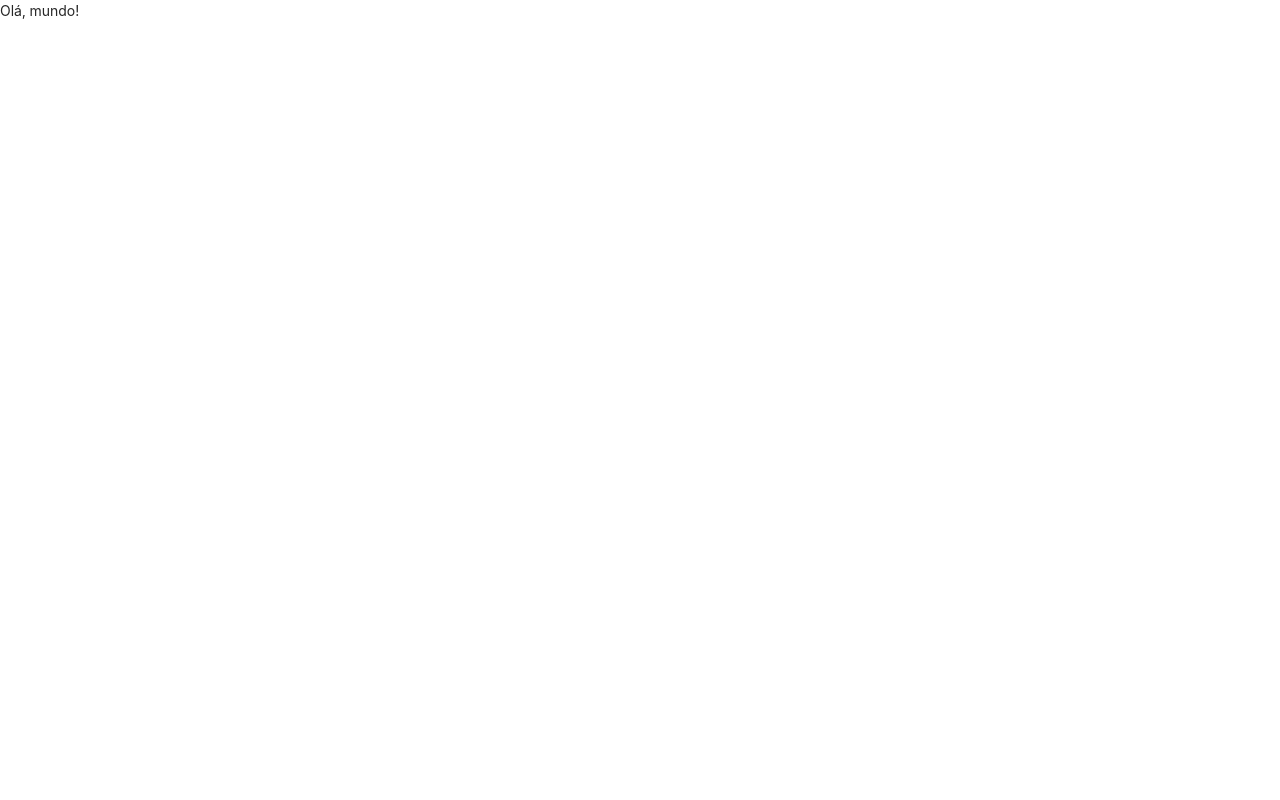
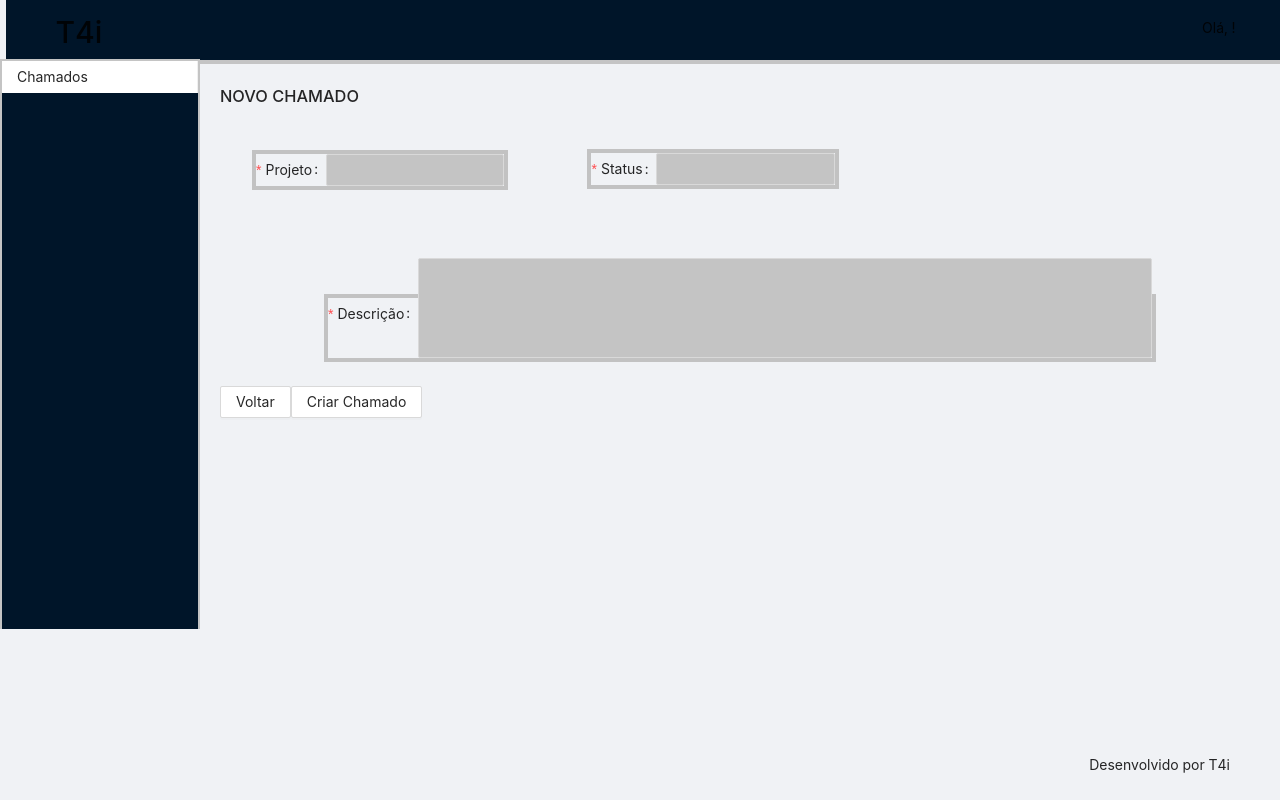
Before and after one commit to thallenk/call-list-training, a React (Create React App) app: page /create-call in a window 1280 px wide. Built offline with nearby package versions, Linux system fonts and the light colour scheme.

Commit message:
Add createCall form version0

```diff
--- a/src/app/Dashboard/Dashboard.css
+++ b/src/app/Dashboard/Dashboard.css
@@ -20,6 +20,7 @@
 .ant-layout-sider-dark{
     background-color: white;
     margin-top: 4.6%;
+    height: 100%;
 
 }
 
@@ -27,8 +28,8 @@
 .ant-menu {
 
     background-color: white;
-    border: 2px solid #c4c4c4;
-    height: 100%;
+
+
 
 
 }
@@ -59,3 +60,18 @@
     float: right;
     margin-bottom: 20px;
 }
+.ant-layout-sider{
+    height: 100%;
+}
+
+#sider{
+    border: 2px solid #c4c4c4;
+    height: 1000px;
+    border-bottom: none;
+}
+
+#siderForm{
+    border: 2px solid #c4c4c4;
+    height: 570px;
+    border-bottom: none;
+}
--- a/src/app/Dashboard/Dashboard.tsx
+++ b/src/app/Dashboard/Dashboard.tsx
@@ -5,7 +5,6 @@ import { useHistory } from 'react-router';
 import './Dashboard.css'
 import { useSelector} from 'react-redux';
 import {  selectUser } from '../../store/User/index'
-import { selectProject } from 'store/Project';
 import Calls from 'components/tableLayout/table';
 
 const { Header, Footer, Sider, Content } = Layout;
@@ -22,7 +21,7 @@ export default function Dashboard() {
 
     return(
         <Layout className='layout'>
-            <Sider>
+            <Sider id='sider'>
                 <Menu>
                     <Button id='call-btn'>
                         Chamados
--- a/src/app/Form/CreateCall.tsx
+++ b/src/app/Form/CreateCall.tsx
@@ -1,13 +1,48 @@
-import React from "react";
+import React from 'react'
+import { Button, Layout, Menu } from 'antd';
+import { useHistory } from 'react-router';
+
+import '../Dashboard/Dashboard.css'
+import { useSelector} from 'react-redux';
+import {  selectUser } from '../../store/User/index'
+import Forms from 'components/form/form';
+
+const { Header, Footer, Sider, Content } = Layout;
 
 
-function CreateCall() {
-    return (
-        <div>
-            Olá, mundo!
-        </div>
+export default function Dashboard() {
+
+    const history = useHistory()
+
+    function handleDashaboardPage() {
+        history.push('/dashboard')
+    }
+
+    const { name } = useSelector(selectUser)
+
+    return(
+        <Layout className='layout'>
+            <Sider id='siderForm'>
+                <Menu>
+                    <Button id='call-btn' onClick={handleDashaboardPage}>
+                        Chamados
+                    </Button>
+                </Menu>
+            </Sider>
+            <Layout >
+            <Header>
+                <h1 className='logo'>T4i</h1>
+                <div className='client'>
+                    Olá, <text style={{ textTransform: 'uppercase'}}>{name}!</text>
+                </div>
+
+            </Header>
+            <Content>
+                <Forms/>
+            </Content>
+            <Footer>Desenvolvido por T4i</Footer>
+            </Layout>
+        </Layout>
 
     )
 }
-
-export default CreateCall
--- /dev/null
+++ b/src/components/form/form.css
@@ -0,0 +1,19 @@
+@import "antd/dist/antd.css";
+
+#inputProject{
+
+    background-color: #c4c4c4;
+}
+
+#inputStatus{
+
+    background-color: #c4c4c4;
+}
+
+#inputDescricao{
+
+    background-color: #c4c4c4;
+    height: 100px;
+    margin-top: -40%;
+    margin-right: 100px;
+}
--- /dev/null
+++ b/src/components/form/form.tsx
@@ -0,0 +1,72 @@
+import React, { useState } from 'react'
+import { Form, Input, Button } from 'antd';
+import { useHistory } from 'react-router';
+import './form.css'
+
+export default function Forms() {
+
+  const history = useHistory()
+
+
+  function handleDashaboardPage() {
+    history.push('/dashboard')
+}
+
+  const [project, setProject] = useState('')
+  const [status, setStatus] = useState('')
+  const [descricao, setDescricao] = useState('')
+    return(
+    <>
+    <h1>NOVO CHAMADO</h1>
+    <Form>
+      <Form
+      layout='inline'>
+        <Form.Item
+          label="Projeto"
+          name="project"
+          rules={[{ required: true, message: 'Please input your Project name!' }]}
+        >
+        <Input
+        id ='inputProject'
+        type='text'
+        value= {project}
+        onChange= {(e) => setProject(e.target.value)}/>
+        </Form.Item>
+        <Form.Item
+        label="Status"
+        name="status"
+        rules={[{ required: true, message: 'Please input your Project status' }]}
+        >
+        <Input
+        id ='inputStatus'
+        type='text'
+        value= {status}
+        onChange= {(e) => setStatus(e.target.value)}/>
+        </Form.Item>
+      </Form>
+      <Form.Item
+        label="Descrição"
+        name="descricao"
+        rules={[{ required: true, message: 'Please input your Project description!' }]}
+        >
+        <Input
+        id ='inputDescricao'
+        type='text'
+        value= {descricao}
+        onChange= {(e) => setDescricao(e.target.value)}/>
+        </Form.Item>
+        <Button
+         onClick={handleDashaboardPage}
+        >
+          Voltar
+        </Button>
+        <Button
+        // onClick={handleState}
+        >
+          Criar Chamado
+        </Button>
+    </Form>
+    </>
+
+    )
+}
```
Also changed, not shown: src/components/tableLayout/table.tsx (+4 -3 lines).
